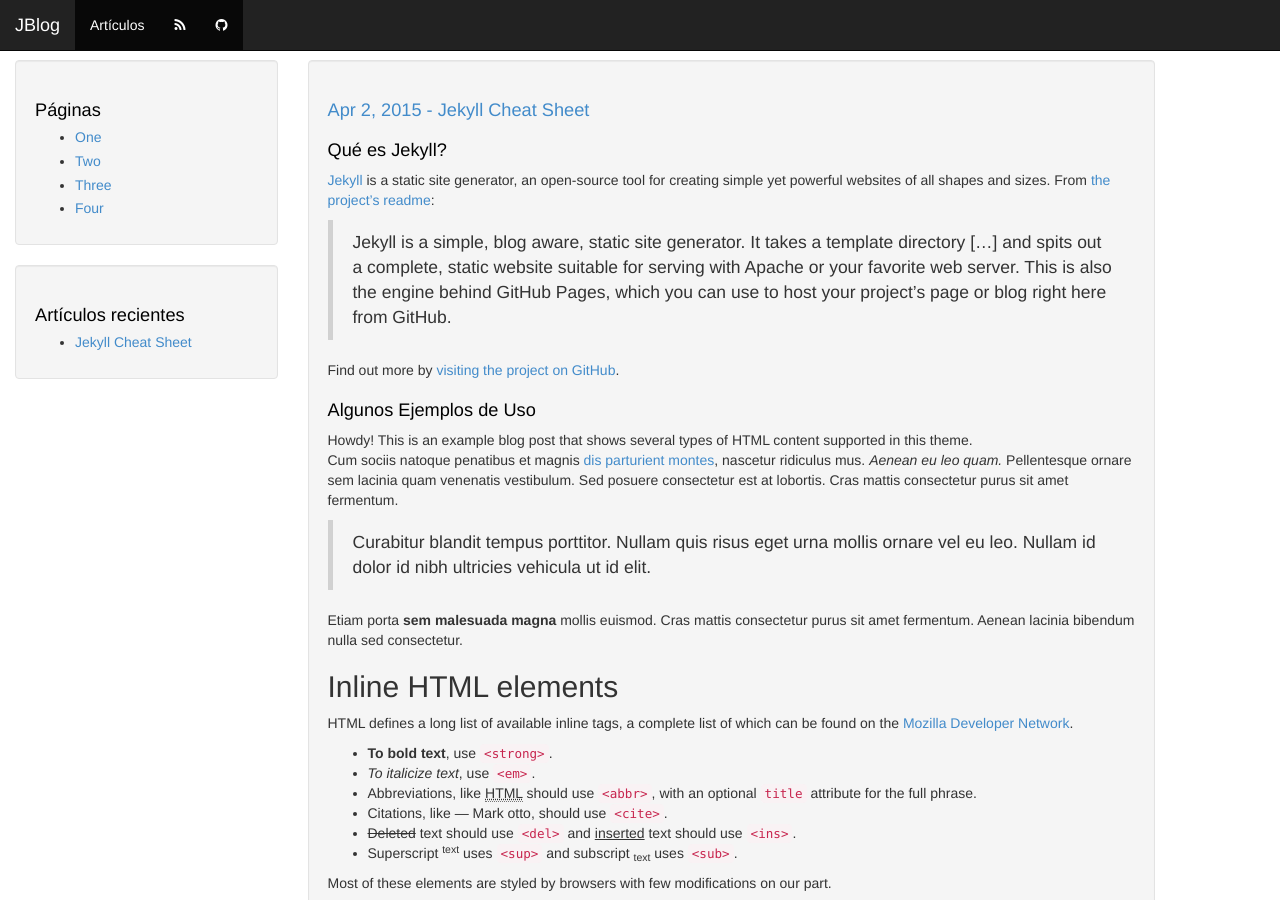
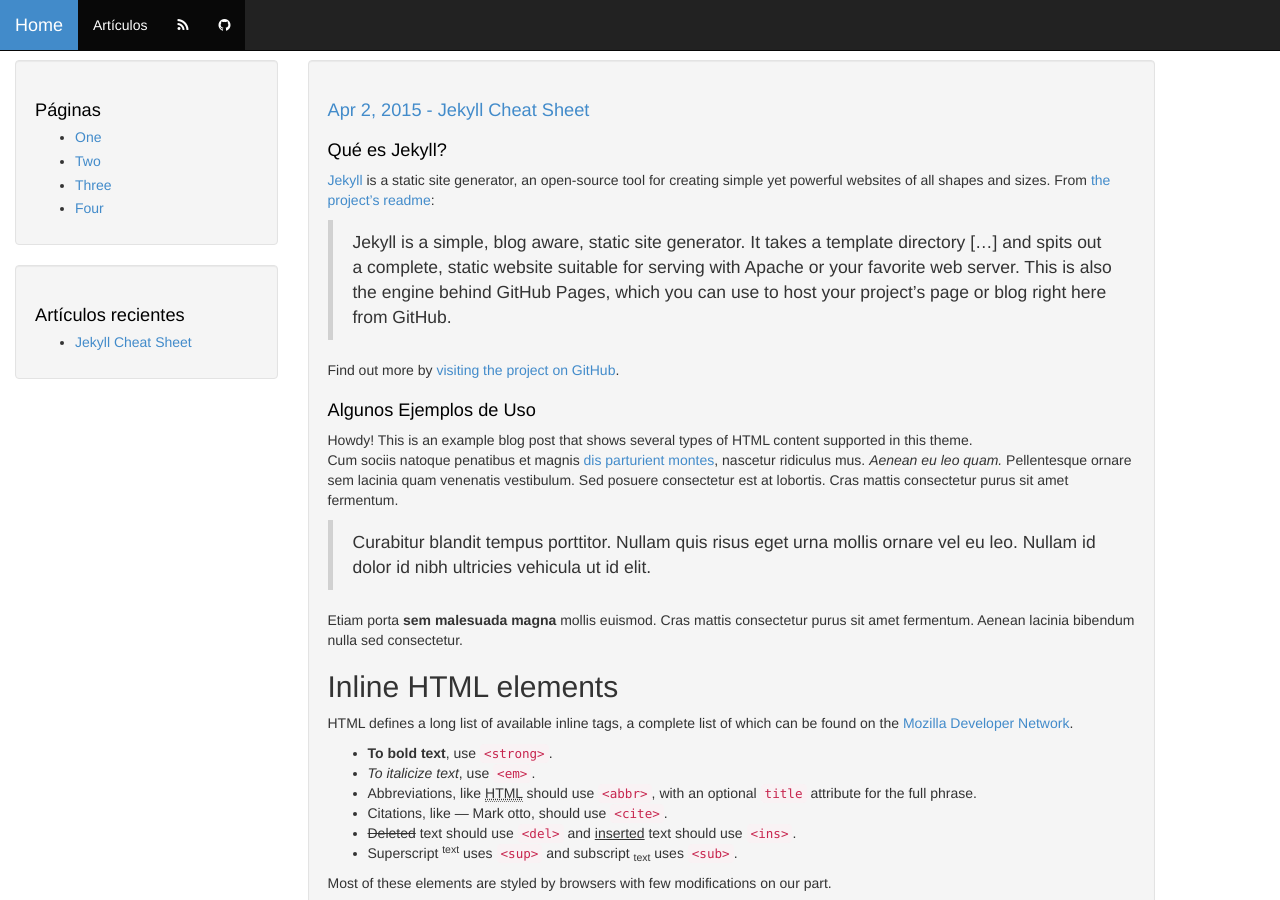
Before and after one commit to damianfanaro/damianfanaro.github.io, a Jekyll site: the page built from index.html, in a window 1280 px wide and 900 px high. Built offline with Jekyll 4.4.1, drawn with Linux system fonts in a browser that asks for light colours; nearby versions of some CDN libraries; Markdown is read by kramdown in place of the engine named in the settings; the list of posts is cut into pages by our own code.

Commit message:
Minor change on header

```diff
--- a/_includes/header.html
+++ b/_includes/header.html
@@ -18,17 +18,17 @@
 <div class="container-fluid">
     <div class="row-fluid">
         <div class="navbar navbar-inverse navbar-fixed-top" role="navigation">
-            <div class="navbar-header">
+              <div class="navbar-header">
                 <button type="button" class="navbar-toggle" data-toggle="collapse" data-target="#bs-example-navbar-collapse-1">
                   <span class="sr-only">Toggle navigation</span>
                   <span class="icon-bar"></span>
                   <span class="icon-bar"></span>
                   <span class="icon-bar"></span>
                 </button>
-                <a class="navbar-brand" href="{{ site.baseurl }}/">{{ site.name }}</a>
               </div>
               <div class="collapse navbar-collapse" id="bs-example-navbar-collapse-1">
                 <ul class="nav navbar-nav" id="headerButtons">
+                    <li class="active"><a class="navbar-brand" href="{{ site.baseurl }}/">Home</a></li>
                     <li class="active visible-xs-block"><a href="{{ site.baseurl }}/links.html">Páginas</a></li>
                     <li class="active"><a href="{{ site.baseurl }}/archive.html">Artículos</a></li>
                     <li class="active"><a href="{{ site.baseurl }}/feed.xml" target="blank"><i class="fa fa-rss"></i></a></li>
```
